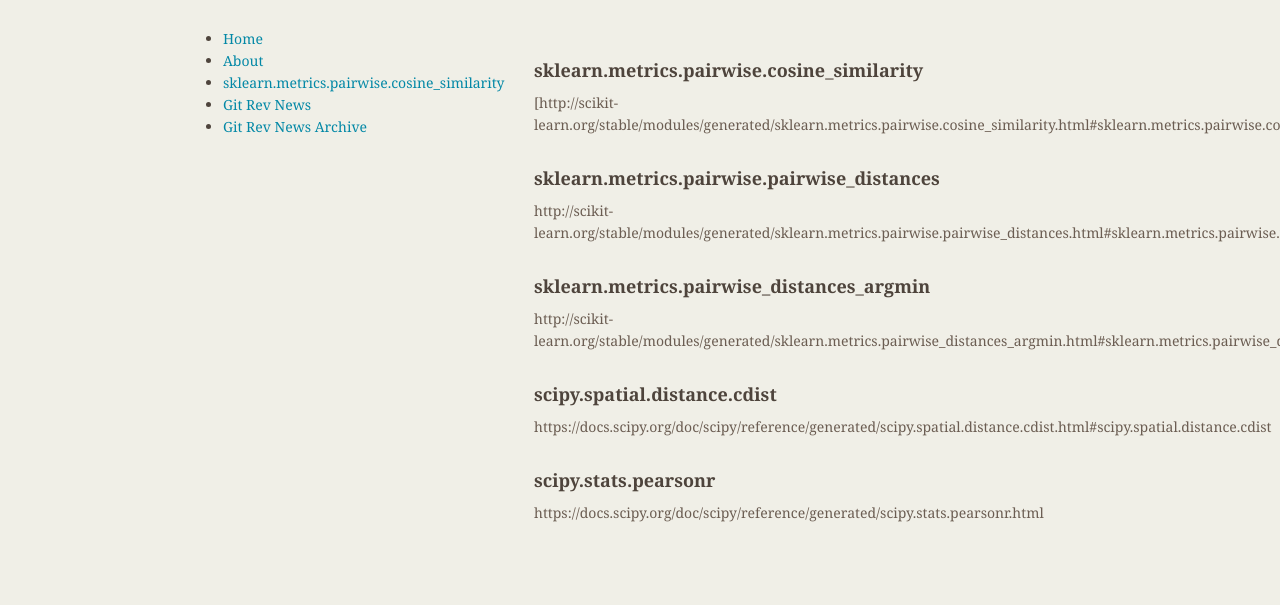
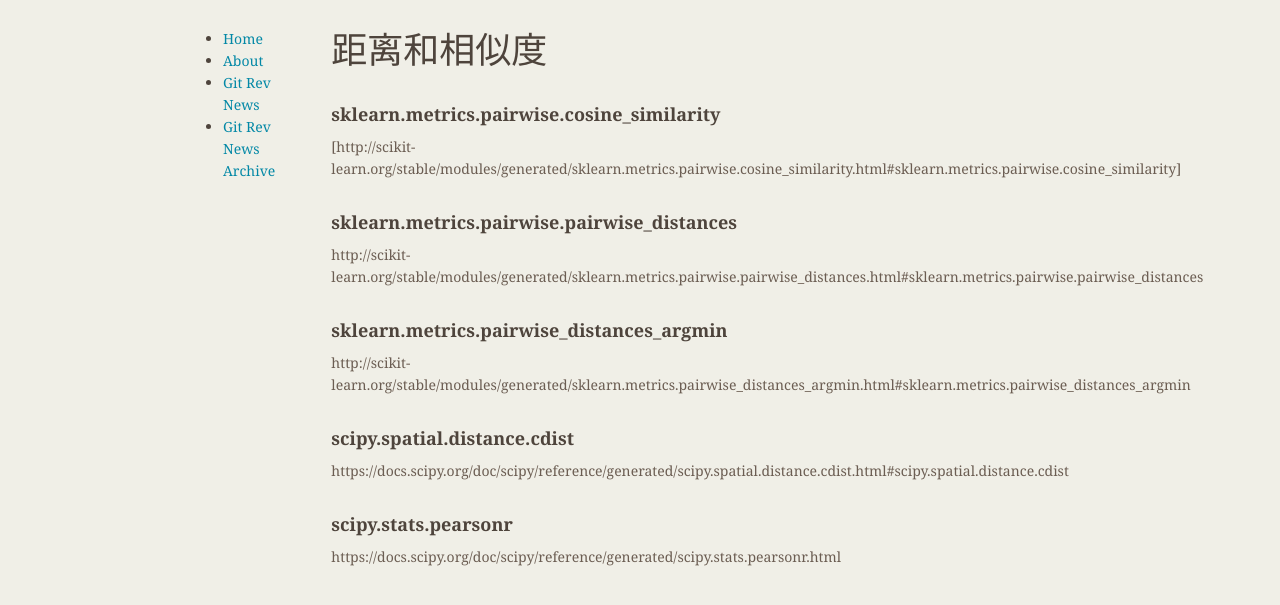
Before and after one commit to jingsupo/new, a Jekyll site: the page built from 距离和相似度.md, in a window 1280 px wide. Shown: the top 605 px of the page. Built offline with Jekyll 4.4.1, drawn with Linux system fonts in a browser that asks for light colours; our own code applies the rules of GitHub Pages for plain Markdown files.

Commit message:
Update 距离和相似度.md

```diff
--- a/距离和相似度.md
+++ b/距离和相似度.md
@@ -1,3 +1,11 @@
+---
+layout: default
+title: 距离和相似度
+navbar: false
+---
+
+# {{ page.title }}
+
 ## sklearn.metrics.pairwise.cosine_similarity
 [http://scikit-learn.org/stable/modules/generated/sklearn.metrics.pairwise.cosine_similarity.html#sklearn.metrics.pairwise.cosine_similarity]
 
```
